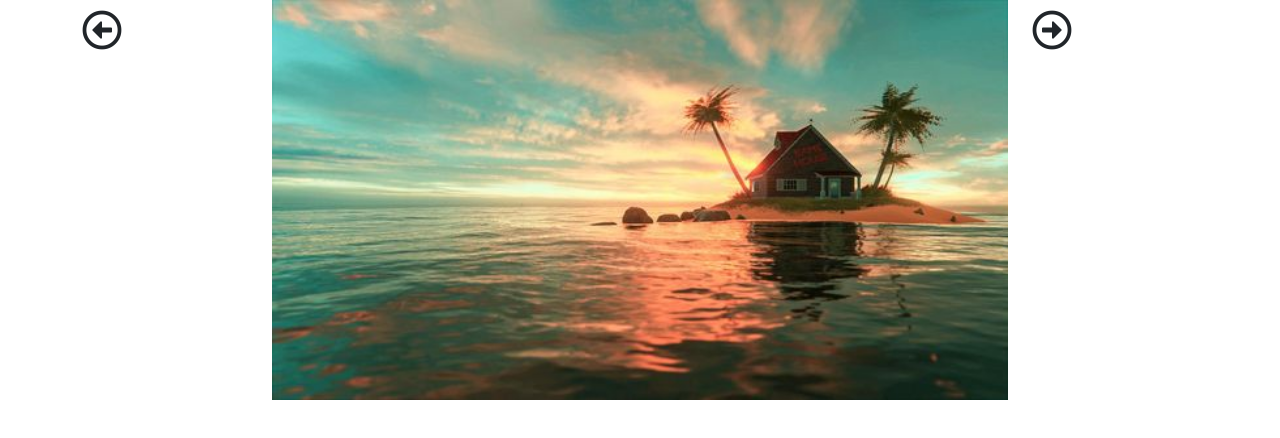
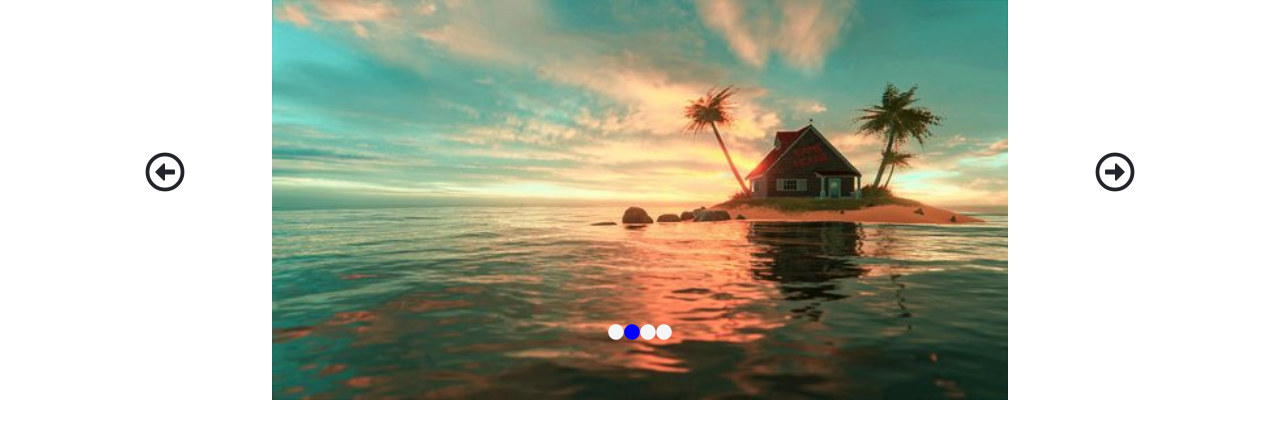
Before and after one commit to 94tony/vue-slider, a plain HTML site: page index.html in a window 1280 px wide. Drawn offline with nearby package versions, Linux system fonts and the light colour scheme.

Commit message:
struttura 1.2

```diff
--- a/css/style.css
+++ b/css/style.css
@@ -1,5 +1,5 @@
 .slider{
-
+position: relative;
 }
 
 .slider-picture img{
@@ -9,4 +9,22 @@
 
 .arrow{
     font-size: 40px;
+    display: flex;
+
+    justify-content: space-around;
+    align-items:center ;
 }
+
+
+.slider-dots{
+    width: 100%;
+    text-align: center;
+    position: relative;
+    margin-top: -80px;
+    color: whitesmoke;
+
+}
+
+.slider-dots .current{
+    color: blue;
+}
--- a/index.html
+++ b/index.html
@@ -20,14 +20,19 @@
         <div class="slider  container">
             <div class="row">
                 <div class="arrow col-2" @click="prev">
-                    <i class="far fa-arrow-alt-circle-left"></i>
+                    <i id="left-arrow" class="far fa-arrow-alt-circle-left"></i>
                 </div>
                 <div class="slider-picture col-8">
                     <img :src="photos[pictureIndex]" alt="picture">
+                    <div class="slider-dots">
+                        <i :class="isCurrentDot(index)" v-for="(img, index) in photos" class="fas fa-circle">
+
+                        </i>
+                    </div>
 
                 </div>
                 <div class="arrow col-2" @click="next">
-                    <i class="far fa-arrow-alt-circle-right"></i>
+                    <i  class="far fa-arrow-alt-circle-right"></i>
                 </div>
             </div>
         </div>
--- a/js/script.js
+++ b/js/script.js
@@ -35,9 +35,17 @@ new Vue(
                 }else{
                 this.pictureIndex--;
                 }
+            },
+            isCurrentDot: function(index){
+                if(index===this.pictureIndex){
+                    return 'current';
+                }else{
+                    return '';
+                }
             }
 
-        },
+        }
+
 
     }
 )
```
